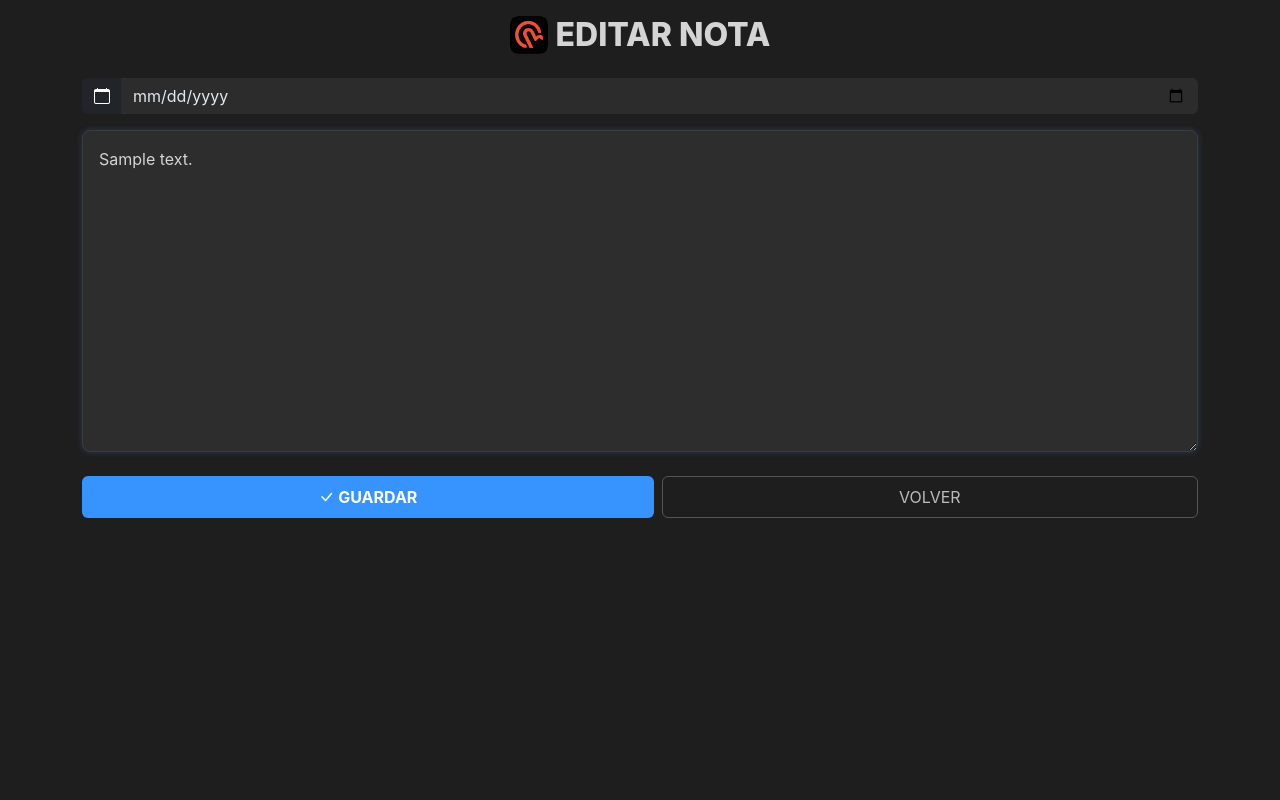
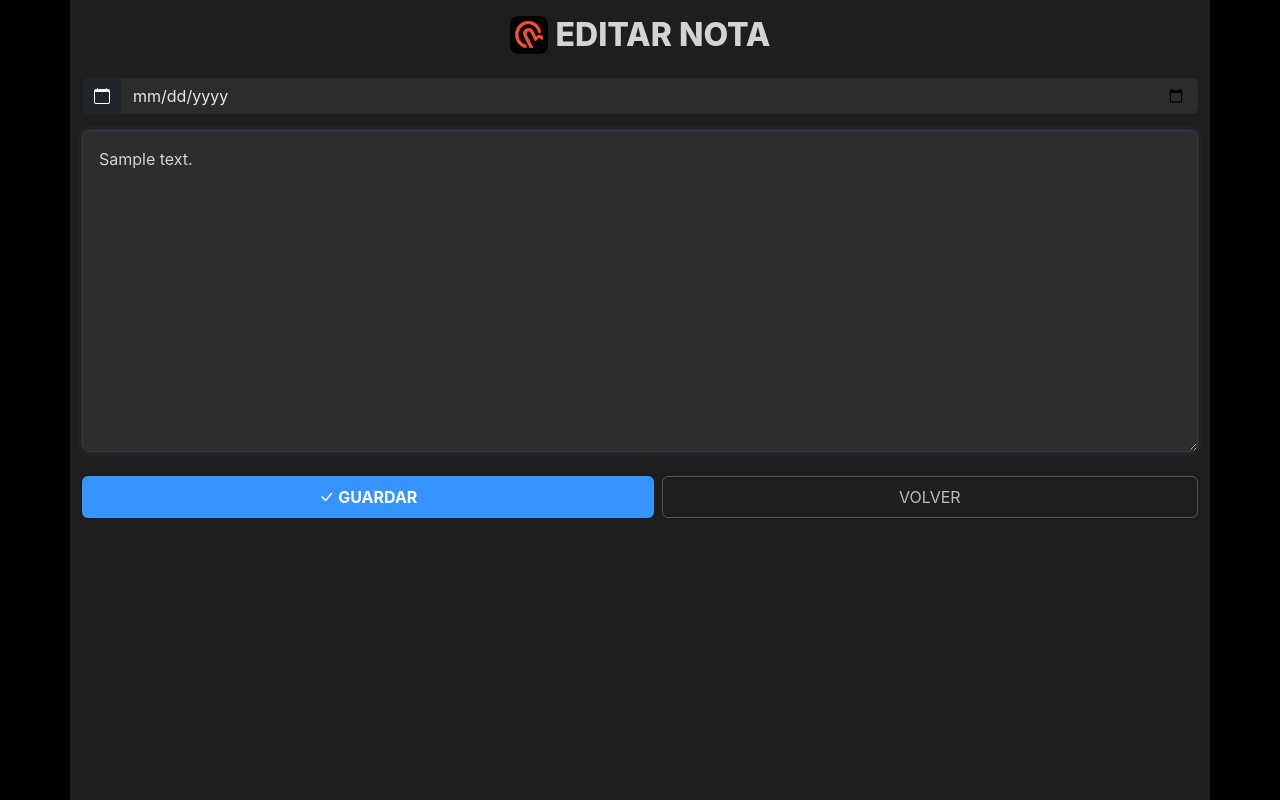
Before and after one commit to jongelai/notegeli, a Flask app: template templates/editar.html in a window 1280 px wide. Run offline with Flask 3, Linux system fonts and the light colour scheme; the template is opened without the code that fills it: most values are stand-ins (such as "Sample title", 1, 10 or a date in 2020).

Commit message:
deploy 20-01-2026 20-52-13

```diff
--- a/static/notegeli.css
+++ b/static/notegeli.css
@@ -1,6 +1,5 @@
 body,html{
-  background:#1e1e1e;
-  margin:0;
+  background: #000 !important;
   padding:0;
   height:100vh;
   font-family:-apple-system,BlinkMacSystemFont,Segoe UI,Roboto,sans-serif;
--- a/templates/index.html
+++ b/templates/index.html
@@ -6,6 +6,7 @@
 <title>Agenda 2026</title>
 <link rel="apple-touch-icon" href="/static/icons/192.png">
 <link rel="manifest" href="/manifest.json">
+
 <meta name="theme-color" content="#1e1e1e">
 <meta name="apple-mobile-web-app-status-bar-style" content="black-translucent">
 <meta name="apple-mobile-web-app-capable" content="yes">
```
Also changed, not shown: static/manifest.json.
